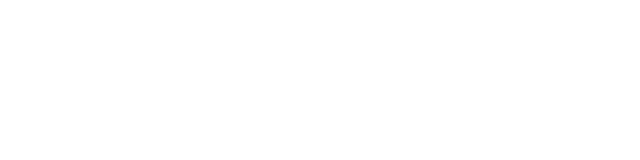
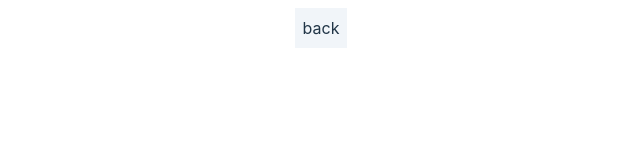
Before and after one commit to HimitsuTH/Project_React_typescript, a React (Vite) app: page /user/login in a window 1280 px wide. Shown: the top 160 px of the page, without its empty margins (319-959 px from the left). Built offline with nearby package versions, Linux system fonts and the light colour scheme.

Commit message:
test navbar

```diff
--- a/src/App.tsx
+++ b/src/App.tsx
@@ -1,15 +1,34 @@
 import "./App.css";
 import Login from "@/components/pages/Login";
 import Index from "@/components/pages/Index";
-import { Routes, Route } from "react-router-dom";
+import Navbar from "@/components/header/Navbar";
+import React, { useEffect, useMemo, useState } from "react";
+import { Routes, Route, useLocation } from "react-router-dom";
 
 function App() {
+  const [path, setPath] = useState<boolean>(true);
+  const location = useLocation();
+  const usePathname = () => {
+    if (location.pathname === "/user/login") {
+      setPath(true);
+    } else {
+      setPath(false);
+    }
+    return path
+  };
+
+  useEffect(() => {
+    usePathname();
+  }, [location.pathname]);
   return (
     <div>
-      <Routes>
-        <Route path="/" element={<Index />} />
-        <Route path="/user/login" element={<Login />} />
-      </Routes>
+      <Navbar path={path} />
+      <div>
+        <Routes>
+          <Route path="/" element={<Index />} />
+          <Route path="/user/login" element={<Login />} />
+        </Routes>
+      </div>
     </div>
   );
 }
--- /dev/null
+++ b/src/components/header/Navbar.tsx
@@ -0,0 +1,25 @@
+import React from "react";
+
+import { Link } from "react-router-dom";
+
+type Props = {
+  path: boolean;
+};
+
+function navbar({ path }: Props) {
+  return (
+    <div className="navbar p-2">
+      {path ? (
+        <Link to={"/"} className="bg-slate-100 p-2">
+          back
+        </Link>
+      ) : (
+        <Link to={"/user/login"} className="bg-slate-100 p-2">
+          sign in
+        </Link>
+      )}
+    </div>
+  );
+}
+
+export default navbar;
--- a/src/components/pages/Index.tsx
+++ b/src/components/pages/Index.tsx
@@ -1,4 +1,5 @@
 import React, { useState, useMemo, useEffect } from "react";
+
 import axios from "axios";
 
 interface Shop {
--- a/src/components/pages/Login.tsx
+++ b/src/components/pages/Login.tsx
@@ -1,6 +1,7 @@
 import React, { useState } from "react";
 import "@/components/styles/login.css";
 import axios from "axios";
+import { useNavigate } from "react-router-dom";
 import { BiUserCircle } from "react-icons/bi";
 import { AiOutlineLock } from "react-icons/ai";
 
@@ -14,6 +15,7 @@
   const [password, setPassword] = useState("");
   const [errorPassword, setErrorPassword] = useState("");
   const [errorEmail, setErrorEmail] = useState("");
+  const navigate = useNavigate();
 
   const submitForm = async (event: React.FormEvent<HTMLFormElement>) => {
     event.preventDefault();
@@ -28,6 +30,7 @@
       setErrorPassword("");
       setErrorEmail("");
       console.log(response.data.access_token);
+      navigate("/");
     } catch (err: any) {
       const msg = err?.response.data;
       switch (msg.status_code) {
--- a/src/index.css
+++ b/src/index.css
@@ -18,11 +18,23 @@
   -webkit-text-size-adjust: 100%;
 }
 
-a {
+.link {
+  position: absolute;
   font-weight: 500;
   color: #646cff;
   text-decoration: inherit;
+  margin: 5rem;
 }
+.navbar {
+  position: absolute;
+  display: flex;
+  justify-content: center;
+  top:0;
+  right: 0;
+  width: 100%;
+  /* background-color: #1a1a1a; */
+}
+
 a:hover {
   color: #535bf2;
 }
@@ -35,10 +47,7 @@
   min-height: 100vh;
 }
 
-h1 {
-  font-size: 3.2em;
-  line-height: 1.1;
-}
+
 
 button {
   border-radius: 8px;
```
